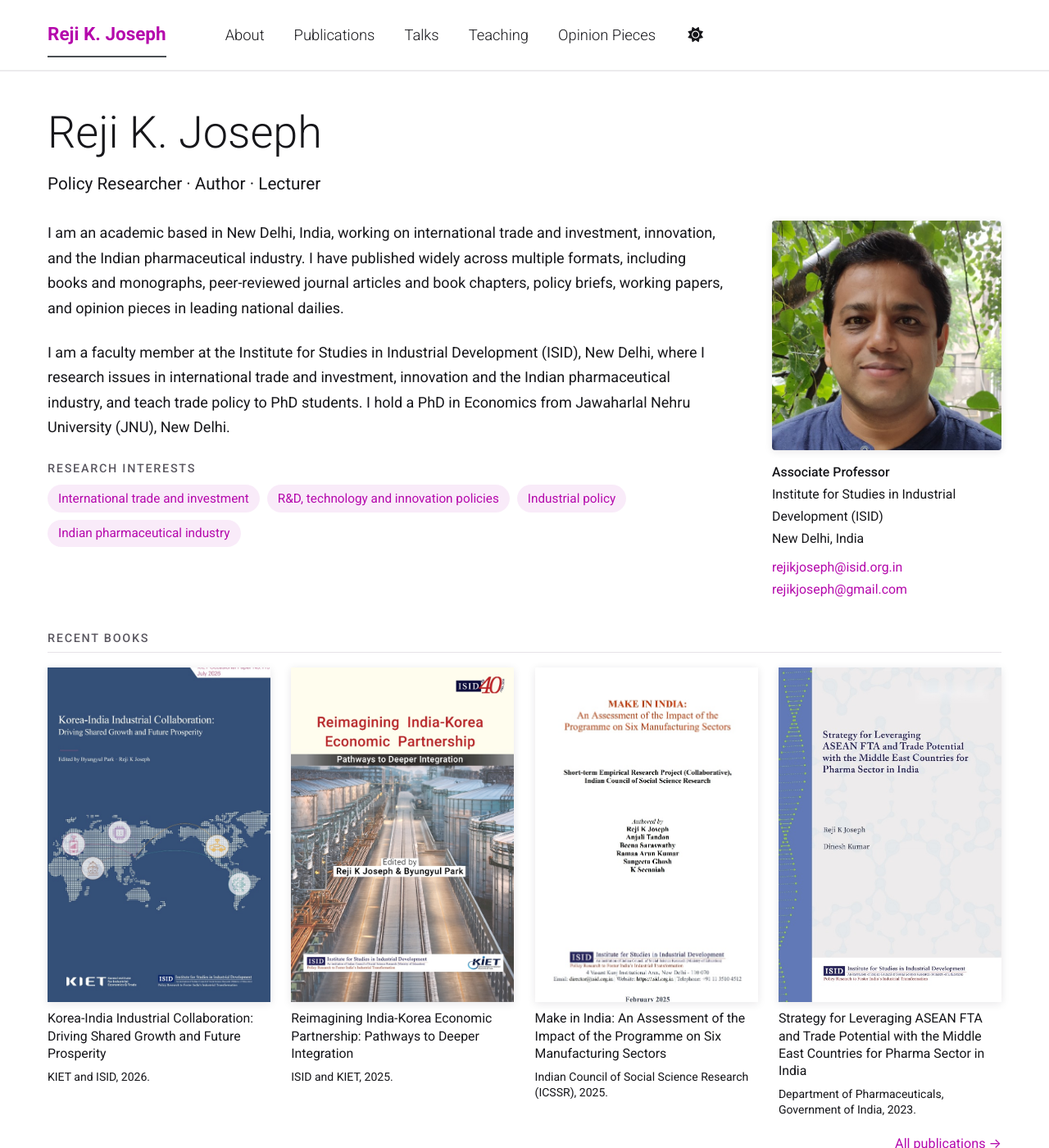
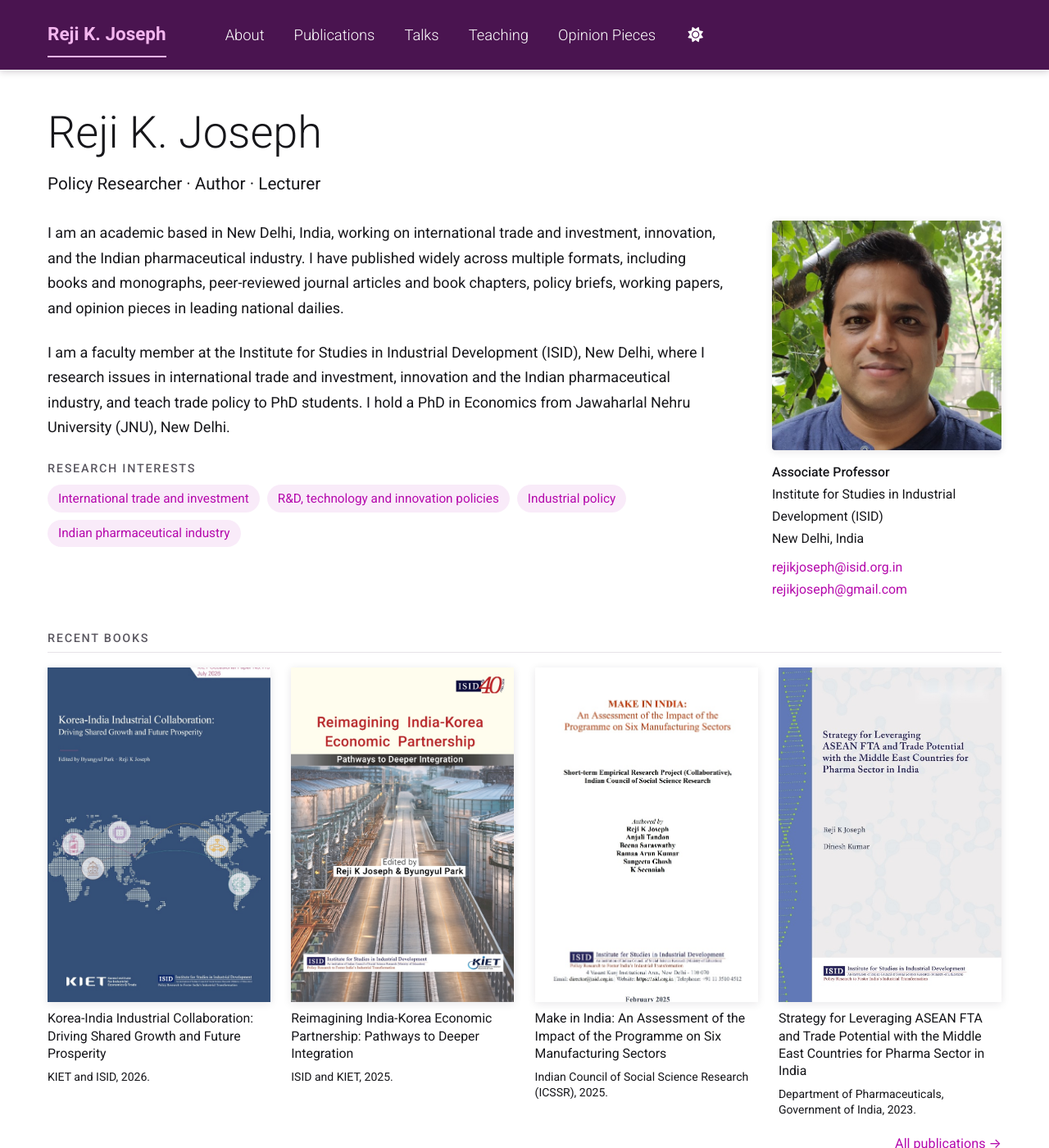
Before and after one commit to rejikjoseph/rejikjoseph.github.io, a Jekyll site: the page built from _pages/about.md, in a window 1280 px wide and 1400 px high. Shown: the whole window at 82% size. Built offline with Jekyll 4.4.1, drawn with Linux system fonts in a browser that asks for light colours; a style sheet for code colours, icons or effects is not loaded.

Commit message:
Coloured menu bar

```diff
--- a/assets/css/main.scss
+++ b/assets/css/main.scss
@@ -88,6 +88,18 @@ a:hover { text-decoration: underline; }
 .masthead__menu-item--lg a { font-size: 1.25rem; font-weight: 300; }
 .masthead__menu-item--lg a strong { font-weight: 700; }
 .masthead__menu-item.selected a { color: var(--rj-accent); }
+
+/* Coloured top bar (menu) */
+:root { --rj-bar: #4a1450; --rj-bar-fg: #ffffff; --rj-bar-accent: #f3b6ee; }
+html[data-theme="dark"] { --rj-bar: #2a0c2e; --rj-bar-fg: #f1e9f2; --rj-bar-accent: #e07ad9; }
+.masthead { background: var(--rj-bar); border-bottom: 0; box-shadow: 0 2px 8px rgba(30, 10, 35, 0.18); }
+.masthead .greedy-nav, .masthead .greedy-nav button { background: var(--rj-bar); }
+.masthead .visible-links, .masthead .visible-links li, .masthead .masthead__inner-wrap, .masthead .masthead__menu { background: transparent !important; }
+.masthead .visible-links a, .masthead #theme-toggle a, .masthead #theme-icon { color: var(--rj-bar-fg) !important; }
+.masthead .visible-links a:hover { color: var(--rj-bar-accent) !important; }
+.masthead__menu-item.selected a, .masthead__menu-item.selected a:hover { color: var(--rj-bar-accent) !important; border-bottom-color: var(--rj-bar-accent) !important; }
+.masthead .navicon, .masthead .navicon:before, .masthead .navicon:after { background: var(--rj-bar-fg) !important; }
+.masthead .hidden-links a { color: var(--rj-text) !important; }
 
 /* Page column */
 #main.clean-main {
```
